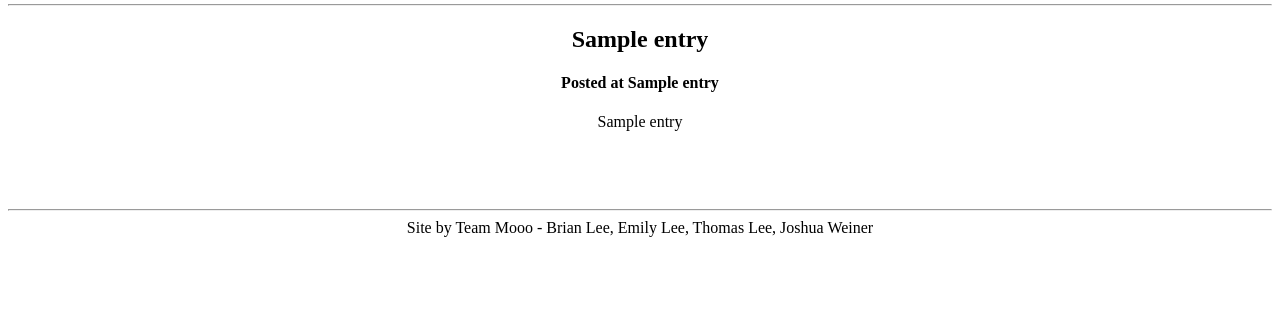
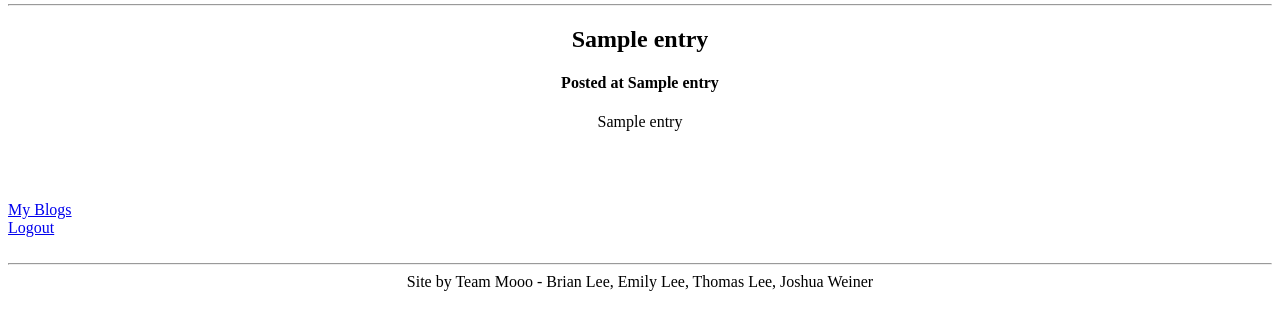
Before and after one commit to zane0916/Mooolog, a Flask app: template src/templates/blog.html in a window 1280 px wide. Shown: the part 208-538 px from the top of the page. Run offline with Flask 2, Linux system fonts and the light colour scheme; the template is opened without the code that fills it: most values are stand-ins (such as "Sample title", 1, 10 or a date in 2020).

Commit message:
page layouts+ links

```diff
--- a/src/templates/blog.html
+++ b/src/templates/blog.html
@@ -41,4 +41,8 @@
   {% endfor %}
 </center>
 
+<br><br>
+<a href="/">My Blogs</a>
+<br>
+<a href="/logout">Logout</a>
 {% endblock %}
--- a/src/templates/create.html
+++ b/src/templates/create.html
@@ -32,7 +32,6 @@
 </center>
 <br><br>
 <a href="/">My Blogs</a>
-
-<br><br><br>
+<br>
 <a href="/logout">Logout</a>
 {% endblock %}
--- a/src/templates/searchresults.html
+++ b/src/templates/searchresults.html
@@ -29,7 +29,10 @@
 {% endif %}
 
 {% if loggedin %}
+<br><br><br>
     <a href="/create">Create a New Blog</a>
+    <br>
+    <a href="/">My Blogs</a>
     <br>
     <a href="/logout">Logout</a>
 {% endif %}
--- a/src/templates/userpage.html
+++ b/src/templates/userpage.html
@@ -12,12 +12,14 @@
 <h1>{{username}}'s Blogs:</h1>
 <ul>
 {% for blog in blogs %}
-<li><a href="/blog/{{blog[2]}}">{{blog[2]}}</a></li>
+<a href="/blog/{{blog[2]}}">{{blog[2]}}</a><br>
 {% endfor %}
 </center>
-
+<br><br>
 {% if loggedin %}
     <a href="/create">Create a New Blog</a>
+    <br>
+    <a href="/">My Blogs</a>
     <br>
     <a href="/logout">Logout</a>
 {% endif %}
```
